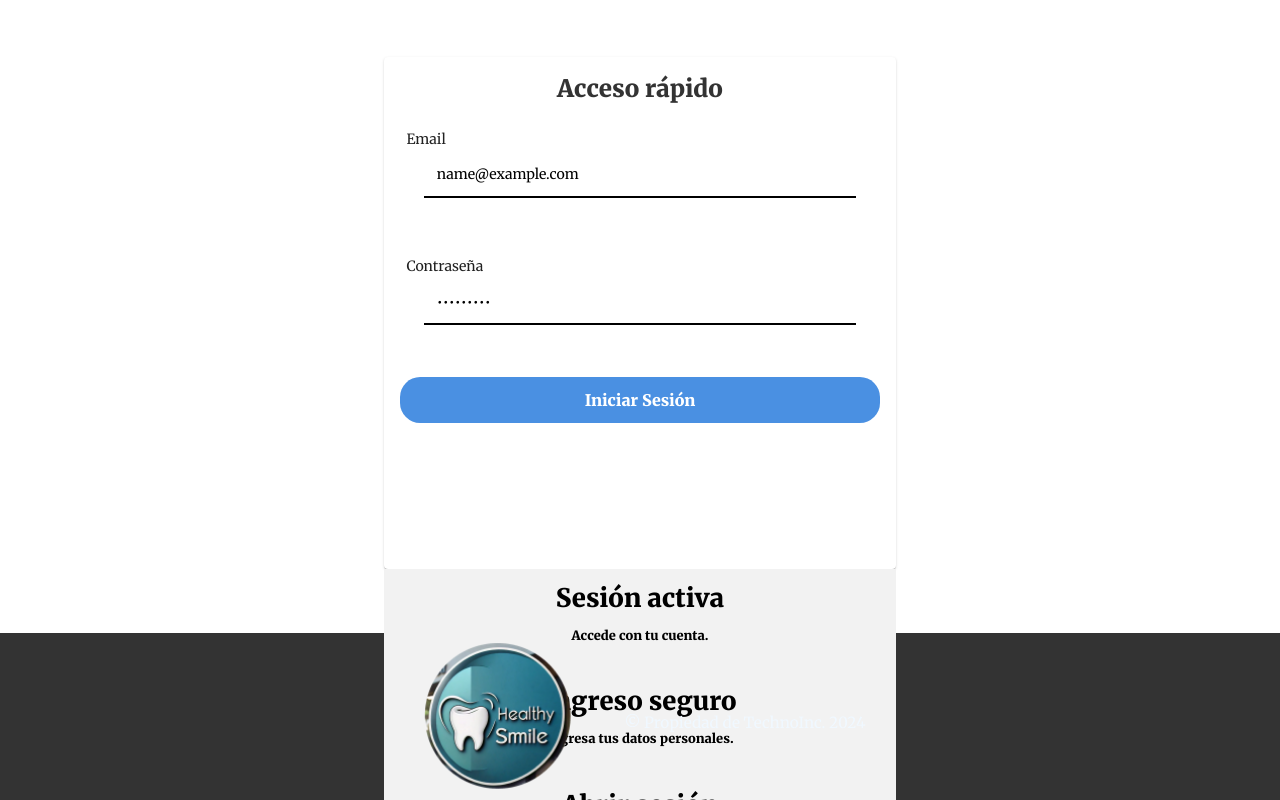
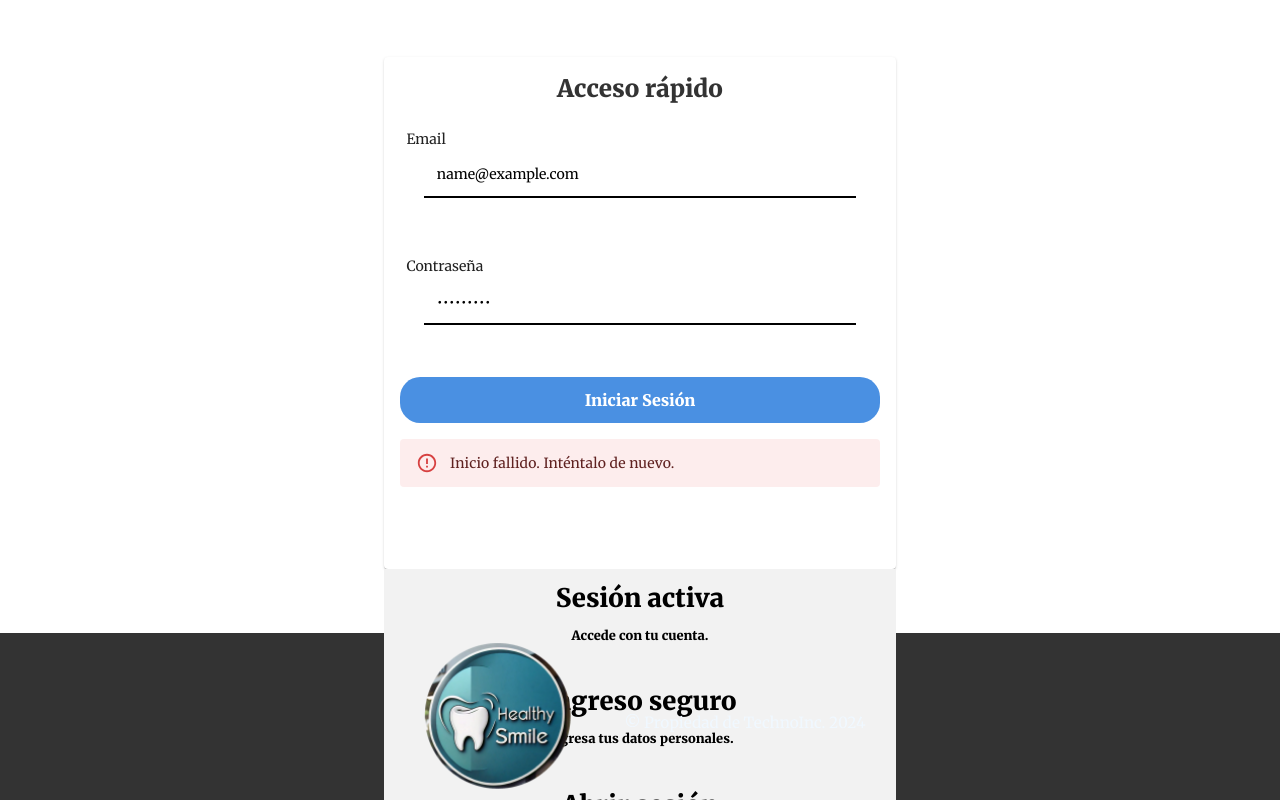
Before and after one commit to MaylinAnzures/DreamTeamMaster, a React (Vite) app in the folder HealthySmile/: page /IniciarSesion in a window 1280 px wide. Both pictures are taken after typing "name@example.com", "Sample123" into the empty fields and a click on the input "Iniciar Sesión". Shown: the part 2036-2836 px from the top of the page. Built offline with nearby package versions, Linux system fonts and the light colour scheme; no server answers.

Commit message:
Agregar mensajitos

```diff
--- a/HealthySmile/src/componentes/FormLogIn.jsx
+++ b/HealthySmile/src/componentes/FormLogIn.jsx
@@ -3,11 +3,14 @@
 import { useState } from 'react';
 import { useUserContext } from './UserContext';
 import './FormLogIn.css';
+import Alert from '@mui/material/Alert';
+import Stack from '@mui/material/Stack';
 
 export default function FormLogIn() {
   const [correoInput, setCorreoInput] = useState('');
   const [contrasenaInput, setContrasenaInput] = useState('');
-  const [responseMessage, setResponseMessage] = useState('');
+  const [isSuccess, setIsSuccess] = useState(false);
+  const [isError, setIsError] = useState(false);
 
   // Obtener funciones del contexto
   const {
@@ -15,7 +18,7 @@
     setTipoUsuario,
     setCedulaProfesional,
     setIdUsuario,
-    setIdEspecialista, // Nuevo setter para idEspecialista
+    setIdEspecialista,
     setNivelPermisos,
   } = useUserContext();
 
@@ -47,10 +50,12 @@
       setTipoUsuario(result.tipoUser);
       setCedulaProfesional(result.tipoUser === 'Especialista' ? result.cedulaProfesional : null);
       setIdUsuario(result.idUsuario);
-      setIdEspecialista(result.tipoUser === 'Especialista' ? result.idEspecialista : null); // Almacenar idEspecialista
+      setIdEspecialista(result.tipoUser === 'Especialista' ? result.idEspecialista : null);
       setNivelPermisos(result.nivelPermisos);
 
-      setResponseMessage('Inicio de sesión exitoso');
+      // Establecer el estado de éxito
+      setIsSuccess(true);
+      setIsError(false); // Asegúrate de que el error esté desactivado
 
       // Limpiar los campos del formulario
       setCorreoInput('');
@@ -58,7 +63,8 @@
 
     } catch (error) {
       console.error('Error al iniciar sesión:', error);
-      setResponseMessage('Error al iniciar sesión. Inténtalo de nuevo.');
+      setIsSuccess(false); // Asegúrate de que el éxito esté desactivado
+      setIsError(true);
     }
   };
 
@@ -93,6 +99,20 @@
           <br />
           <input type="submit" value="Iniciar Sesión" className="FormLogIn_submit" />
         </form>
+
+        {/* Mostrar mensaje de éxito */}
+        {isSuccess && (
+          <Stack sx={{ width: '100%', marginTop: 2 }} spacing={2}>
+            <Alert severity="success">Inicio de sesión exitoso</Alert>
+          </Stack>
+        )}
+
+        {/* Mostrar mensaje de error */}
+        {isError && (
+          <Stack sx={{ width: '100%', marginTop: 2 }} spacing={2}>
+            <Alert severity="error">Inicio fallido. Inténtalo de nuevo.</Alert>
+          </Stack>
+        )}
       </CardContent>
     </Card>
   );
```
Also changed, not shown: HealthySmile/src/componentes/BasicAlerts.jsx (added, +14 -0 lines).
